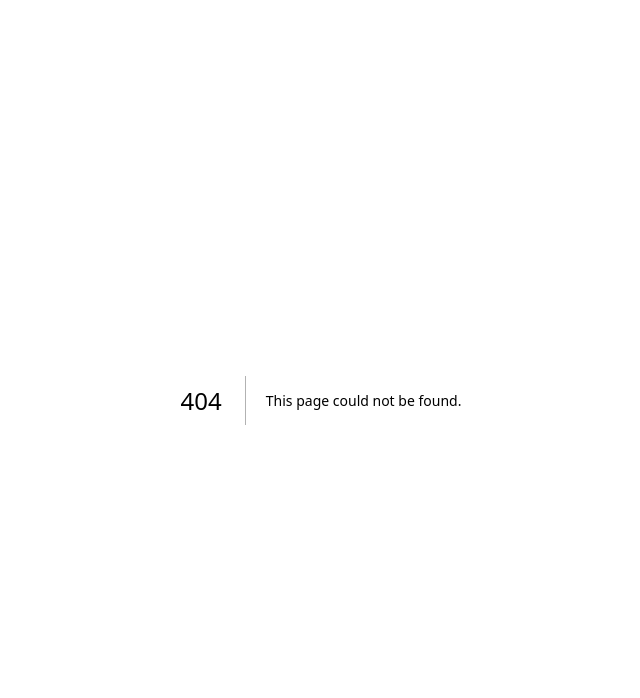
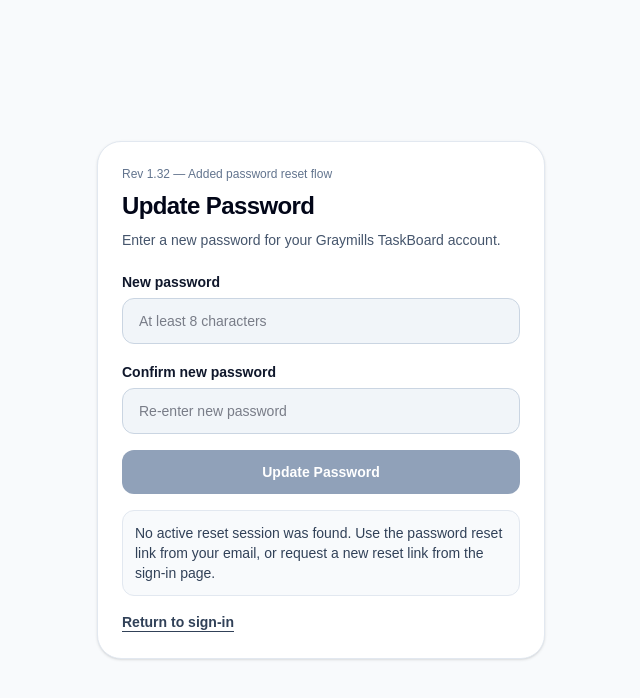
Before and after one commit to ChicagoCJ/graymills-taskboard, a Next.js app: page /update-password in a window 1280 px wide. Before the commit this address had no page. Shown: the top 698 px of the page, without its empty margins (319-959 px from the left). Built offline with nearby package versions, Linux system fonts and the light colour scheme; no server answers.

Commit message:
Rev 1.33 add Graymills logo

```diff
--- a/src/app/page.tsx
+++ b/src/app/page.tsx
@@ -10,7 +10,7 @@ import {
 } from "@dnd-kit/core";
 import { supabase } from "@/lib/supabaseClient";
 
-const APP_REVISION = "Rev 1.31 — Production security hardening pass";
+const APP_REVISION = "Rev 1.33 — Added Graymills logo to header";
 
 const statusColumns = [
   { id: "backlog", name: "Backlog", description: "Ideas, requests, and tasks not ready to start." },
@@ -543,19 +543,44 @@ function BoardColumn({
 }
 
 function LoginScreen() {
-  const [mode, setMode] = useState<"sign-in" | "sign-up">("sign-in");
+  const [mode, setMode] = useState<"sign-in" | "sign-up" | "reset">("sign-in");
   const [fullName, setFullName] = useState("");
   const [email, setEmail] = useState("");
   const [password, setPassword] = useState("");
   const [busy, setBusy] = useState(false);
   const [message, setMessage] = useState("");
 
+  function switchMode(nextMode: "sign-in" | "sign-up" | "reset") {
+    setMode(nextMode);
+    setMessage("");
+  }
+
   async function handleAuth(event: React.FormEvent<HTMLFormElement>) {
     event.preventDefault();
     setBusy(true);
     setMessage("");
 
     try {
+      if (mode === "reset") {
+        if (!email) {
+          setMessage("Enter your email address first.");
+          return;
+        }
+
+        const redirectTo = `${window.location.origin}/update-password`;
+        const { error } = await supabase.auth.resetPasswordForEmail(email, {
+          redirectTo,
+        });
+
+        if (error) {
+          setMessage(error.message);
+          return;
+        }
+
+        setMessage("Password reset email sent. Check your inbox and use the reset link within the email.");
+        return;
+      }
+
       if (!email || !password) {
         setMessage("Enter an email and password.");
         return;
@@ -597,13 +622,15 @@ function LoginScreen() {
           Graymills TaskBoard
         </h1>
         <p className="mt-2 text-sm text-slate-600">
-          Sign in to view your shared marketing task board.
+          {mode === "reset"
+            ? "Enter your email and we’ll send a password reset link."
+            : "Sign in to view your shared marketing task board."}
         </p>
 
-        <div className="mt-5 grid grid-cols-2 rounded-xl border border-slate-200 bg-slate-50 p-1">
+        <div className="mt-5 grid grid-cols-3 rounded-xl border border-slate-200 bg-slate-50 p-1">
           <button
             type="button"
-            onClick={() => { setMode("sign-in"); setMessage(""); }}
+            onClick={() => switchMode("sign-in")}
             className={`rounded-lg px-3 py-2 text-sm font-semibold ${
               mode === "sign-in" ? "bg-white text-slate-950 shadow-sm" : "text-slate-600"
             }`}
@@ -612,12 +639,21 @@ function LoginScreen() {
           </button>
           <button
             type="button"
-            onClick={() => { setMode("sign-up"); setMessage(""); }}
+            onClick={() => switchMode("sign-up")}
             className={`rounded-lg px-3 py-2 text-sm font-semibold ${
               mode === "sign-up" ? "bg-white text-slate-950 shadow-sm" : "text-slate-600"
             }`}
           >
             Sign Up
+          </button>
+          <button
+            type="button"
+            onClick={() => switchMode("reset")}
+            className={`rounded-lg px-3 py-2 text-sm font-semibold ${
+              mode === "reset" ? "bg-white text-slate-950 shadow-sm" : "text-slate-600"
+            }`}
+          >
+            Reset
           </button>
         </div>
 
@@ -645,6 +681,7 @@ function LoginScreen() {
             />
           </div>
 
+          {mode !== "reset" && (
             <div>
               <label className="text-sm font-semibold text-slate-900">Password</label>
               <input
@@ -655,15 +692,32 @@ function LoginScreen() {
                 placeholder="Use a strong password"
               />
             </div>
+          )}
 
           <button
             type="submit"
             disabled={busy}
             className="w-full rounded-xl bg-slate-950 px-5 py-3 text-sm font-semibold text-white hover:bg-slate-800 disabled:cursor-not-allowed disabled:bg-slate-400"
           >
-            {busy ? "Working..." : mode === "sign-up" ? "Create Account" : "Sign In"}
+            {busy
+              ? "Working..."
+              : mode === "sign-up"
+              ? "Create Account"
+              : mode === "reset"
+              ? "Send Reset Email"
+              : "Sign In"}
           </button>
         </form>
+
+        {mode !== "reset" && (
+          <button
+            type="button"
+            onClick={() => switchMode("reset")}
+            className="mt-4 text-sm font-semibold text-slate-700 underline underline-offset-4 hover:text-slate-950"
+          >
+            Forgot your password?
+          </button>
+        )}
 
         {message && (
           <div className="mt-4 rounded-xl border border-slate-200 bg-slate-50 p-3 text-sm text-slate-700">
@@ -2719,6 +2773,12 @@ export default function Home() {
     <main className="min-h-screen bg-slate-50">
       <header className="border-b border-slate-200 bg-white">
         <div className="mx-auto flex max-w-[1600px] flex-col gap-3 px-4 py-4 sm:px-6 md:flex-row md:items-center md:justify-between">
+          <div className="flex items-start gap-4">
+            <img
+              src="/graymills-logo.png"
+              alt="Graymills logo"
+              className="mt-1 h-11 w-auto shrink-0 object-contain"
+            />
             <div>
               <p className="text-xs font-medium text-slate-500">{APP_REVISION}</p>
               <h1 className="mt-1 text-2xl font-bold tracking-tight text-slate-950">
@@ -2728,6 +2788,7 @@ export default function Home() {
                 Shared marketing project tasks, ad hoc teams, due dates, priorities,
                 files, comments, attachments, and one-way Blitzit copying.
               </p>
+            </div>
           </div>
 
           <div className="space-y-2">
--- /dev/null
+++ b/src/app/update-password/page.tsx
@@ -0,0 +1,162 @@
+"use client";
+
+import { useEffect, useState } from "react";
+import { supabase } from "@/lib/supabaseClient";
+
+const APP_REVISION = "Rev 1.32 — Added password reset flow";
+
+export default function UpdatePasswordPage() {
+  const [password, setPassword] = useState("");
+  const [confirmPassword, setConfirmPassword] = useState("");
+  const [busy, setBusy] = useState(false);
+  const [checkingSession, setCheckingSession] = useState(true);
+  const [hasRecoverySession, setHasRecoverySession] = useState(false);
+  const [message, setMessage] = useState("");
+
+  useEffect(() => {
+    let isMounted = true;
+
+    async function checkSession() {
+      const { data } = await supabase.auth.getSession();
+
+      if (!isMounted) return;
+
+      if (data.session) {
+        setHasRecoverySession(true);
+        setMessage("Reset link accepted. Enter your new password below.");
+      } else {
+        setMessage(
+          "No active reset session was found. Use the password reset link from your email, or request a new reset link from the sign-in page."
+        );
+      }
+
+      setCheckingSession(false);
+    }
+
+    checkSession();
+
+    const {
+      data: { subscription },
+    } = supabase.auth.onAuthStateChange((event, session) => {
+      if (event === "PASSWORD_RECOVERY" || session) {
+        setHasRecoverySession(true);
+        setMessage("Reset link accepted. Enter your new password below.");
+        setCheckingSession(false);
+      }
+    });
+
+    return () => {
+      isMounted = false;
+      subscription.unsubscribe();
+    };
+  }, []);
+
+  async function handleUpdatePassword(event: React.FormEvent<HTMLFormElement>) {
+    event.preventDefault();
+    setBusy(true);
+    setMessage("");
+
+    try {
+      if (!password || !confirmPassword) {
+        setMessage("Enter and confirm your new password.");
+        return;
+      }
+
+      if (password.length < 8) {
+        setMessage("Use at least 8 characters for the new password.");
+        return;
+      }
+
+      if (password !== confirmPassword) {
+        setMessage("The passwords do not match.");
+        return;
+      }
+
+      const { error } = await supabase.auth.updateUser({ password });
+
+      if (error) {
+        setMessage(error.message);
+        return;
+      }
+
+      await supabase.auth.signOut();
+      setPassword("");
+      setConfirmPassword("");
+      setHasRecoverySession(false);
+      setMessage("Password updated. Return to the sign-in page and sign in with your new password.");
+    } finally {
+      setBusy(false);
+    }
+  }
+
+  return (
+    <main className="flex min-h-screen items-center justify-center bg-slate-50 px-6">
+      <div className="w-full max-w-md rounded-3xl border border-slate-200 bg-white p-6 shadow-sm">
+        <p className="text-xs font-medium text-slate-500">{APP_REVISION}</p>
+        <h1 className="mt-2 text-2xl font-bold tracking-tight text-slate-950">
+          Update Password
+        </h1>
+        <p className="mt-2 text-sm text-slate-600">
+          Enter a new password for your Graymills TaskBoard account.
+        </p>
+
+        {checkingSession ? (
+          <div className="mt-5 rounded-xl border border-slate-200 bg-slate-50 p-3 text-sm text-slate-700">
+            Checking password reset link...
+          </div>
+        ) : (
+          <form onSubmit={handleUpdatePassword} className="mt-5 space-y-4">
+            <div>
+              <label className="text-sm font-semibold text-slate-900">
+                New password
+              </label>
+              <input
+                className="mt-1 w-full rounded-xl border border-slate-300 px-4 py-3 text-sm outline-none focus:border-slate-500 disabled:bg-slate-100"
+                type="password"
+                value={password}
+                onChange={(event) => setPassword(event.target.value)}
+                placeholder="At least 8 characters"
+                disabled={!hasRecoverySession || busy}
+              />
+            </div>
+
+            <div>
+              <label className="text-sm font-semibold text-slate-900">
+                Confirm new password
+              </label>
+              <input
+                className="mt-1 w-full rounded-xl border border-slate-300 px-4 py-3 text-sm outline-none focus:border-slate-500 disabled:bg-slate-100"
+                type="password"
+                value={confirmPassword}
+                onChange={(event) => setConfirmPassword(event.target.value)}
+                placeholder="Re-enter new password"
+                disabled={!hasRecoverySession || busy}
+              />
+            </div>
+
+            <button
+              type="submit"
+              disabled={!hasRecoverySession || busy}
+              className="w-full rounded-xl bg-slate-950 px-5 py-3 text-sm font-semibold text-white hover:bg-slate-800 disabled:cursor-not-allowed disabled:bg-slate-400"
+            >
+              {busy ? "Updating..." : "Update Password"}
+            </button>
+          </form>
+        )}
+
+        {message && (
+          <div className="mt-4 rounded-xl border border-slate-200 bg-slate-50 p-3 text-sm text-slate-700">
+            {message}
+          </div>
+        )}
+
+        <a
+          href="/"
+          className="mt-4 inline-block text-sm font-semibold text-slate-700 underline underline-offset-4 hover:text-slate-950"
+        >
+          Return to sign-in
+        </a>
+      </div>
+    </main>
+  );
+}
```
Also changed, not shown: public/graymills-logo.png.jpg (added). Lines whose indentation alone changed are shown as unchanged.
